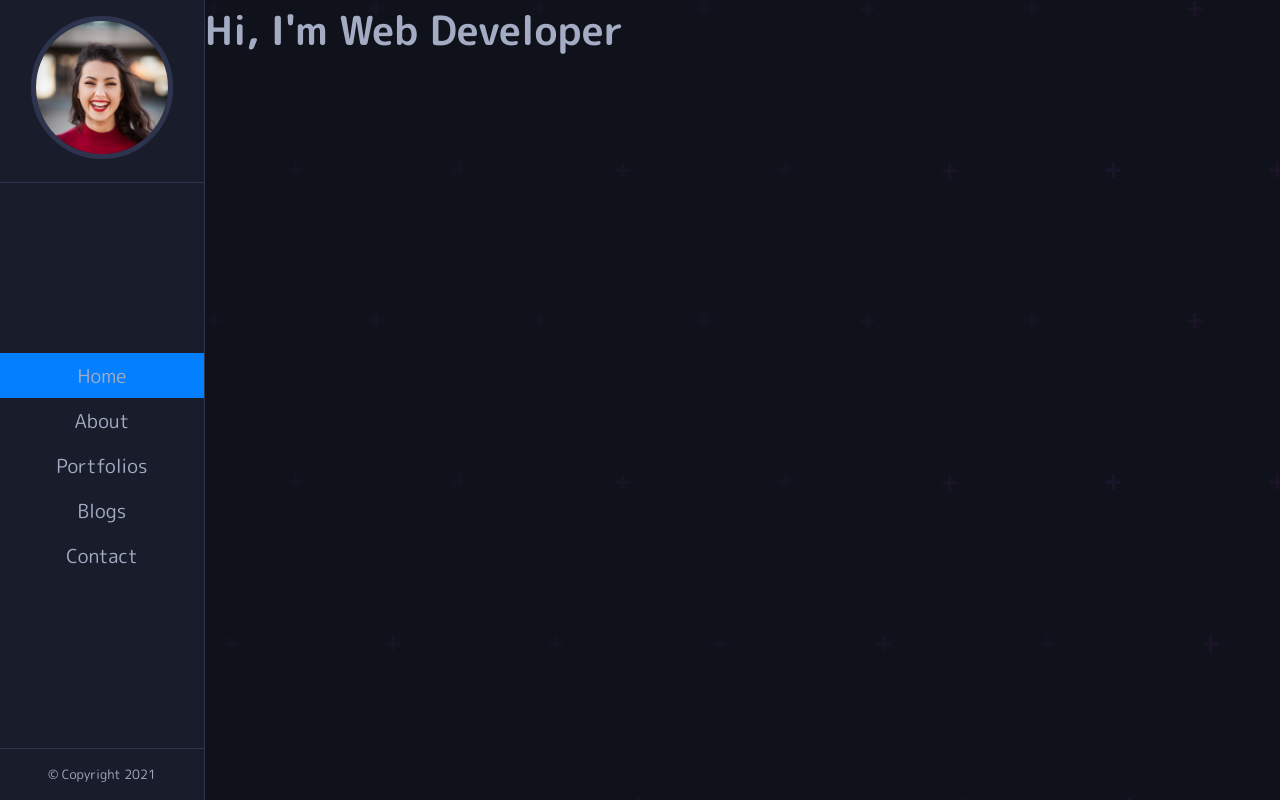
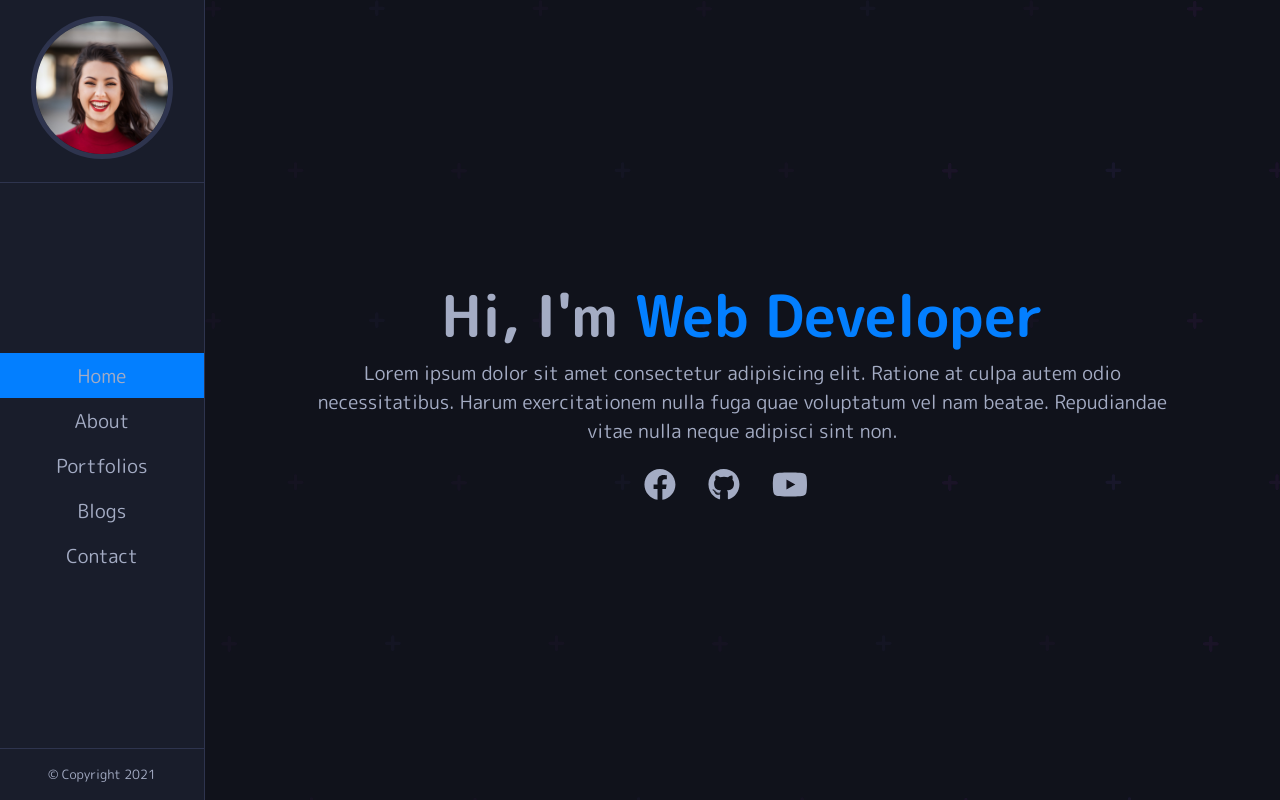
Before and after one commit to faizalshabinali/portfolio-web-app, a React (Create React App) app: page / in a window 1280 px wide. Built offline with nearby package versions, Linux system fonts and the light colour scheme.

Commit message:
Home page final

```diff
--- a/package.json
+++ b/package.json
@@ -3,10 +3,10 @@
   "version": "0.1.0",
   "private": true,
   "dependencies": {
-    "@fortawesome/fontawesome-svg-core": "^1.2.34",
+    "@fortawesome/fontawesome-svg-core": "^1.2.36",
     "@fortawesome/free-brands-svg-icons": "^5.15.2",
-    "@fortawesome/free-solid-svg-icons": "^5.15.2",
-    "@fortawesome/react-fontawesome": "^0.1.14",
+    "@fortawesome/free-solid-svg-icons": "^5.15.4",
+    "@fortawesome/react-fontawesome": "^0.1.16",
     "@testing-library/jest-dom": "^5.15.0",
     "@testing-library/react": "^11.2.7",
     "@testing-library/user-event": "^12.8.3",
--- a/src/Pages/HomePage.js
+++ b/src/Pages/HomePage.js
@@ -1,12 +1,36 @@
+import {
+  faFacebook,
+  faGithub,
+  faYoutube,
+} from '@fortawesome/free-brands-svg-icons';
+import { FontAwesomeIcon } from '@fortawesome/react-fontawesome';
 import React from 'react';
+import { Link } from 'react-router-dom';
 
 function HomePage() {
   return (
     <div className='HomePage'>
       <header className='hero'>
         <h1 className='hero-text'>
-          Hi, I'm <span className='hero-name'>Web Developer</span>
+          Hi, I'm <span className='hero-name'> Web Developer</span>
         </h1>
+        <p className='hero-sub-text'>
+          Lorem ipsum dolor sit amet consectetur adipisicing elit. Ratione at
+          culpa autem odio necessitatibus. Harum exercitationem nulla fuga quae
+          voluptatum vel nam beatae. Repudiandae vitae nulla neque adipisci sint
+          non.
+        </p>
+        <div className='icons'>
+          <Link className='icon-holder' to='#'>
+            <FontAwesomeIcon className='icon fb' icon={faFacebook} />
+          </Link>
+          <Link className='icon-holder' to='#'>
+            <FontAwesomeIcon className='icon gh' icon={faGithub} />
+          </Link>
+          <Link className='icon-holder' to='#'>
+            <FontAwesomeIcon className='icon yt' icon={faYoutube} />
+          </Link>
+        </div>
       </header>
     </div>
   );
--- a/src/styles/_layout.scss
+++ b/src/styles/_layout.scss
@@ -16,5 +16,6 @@
     min-height: 100vh;
     background-image: url(../img/dots.svg);
     display: grid;
+    position: relative;
   }
 }
--- a/src/styles/_typography.scss
+++ b/src/styles/_typography.scss
@@ -1,8 +1,48 @@
 @import "./variables";
 
+.HomePage {
+    position: absolute;
+    top: 50%;
+    left: 50%;
+    transform: translate(-50%, -50%);
+    width: 80%;
+}
+
 .hero-text {
-    font-family: "M PLUS Rounded 1c", sans-serif;
-    font-size: 2.5rem;
-    font-weight: bold;
-    color: $font-color;
+    color: f$font-color;
+    text-align: center;
+    font-size: 3.6rem;
+    .hero-name {
+        color: $main-blue-color;
+    }
 }
+
+.hero-sub-text {
+    text-align: center;
+}
+
+.icons {
+    display: flex;
+    justify-content: center;
+    align-items: center;
+    padding: 1.5rem 0;
+
+    .icon-holder {
+        margin-right: 2rem;
+
+        .icon {
+            font-size: 2rem;
+            color: $font-color;
+            transition: all 0.4s ease-in-out;
+        }
+        .yt:hover {
+            color: red;
+        }
+        .gh:hover {
+            color: rgb(206, 28, 206);
+        }
+        .fb:hover {
+            color: rgb(51, 102, 255);
+        }
+    }
+}
```
